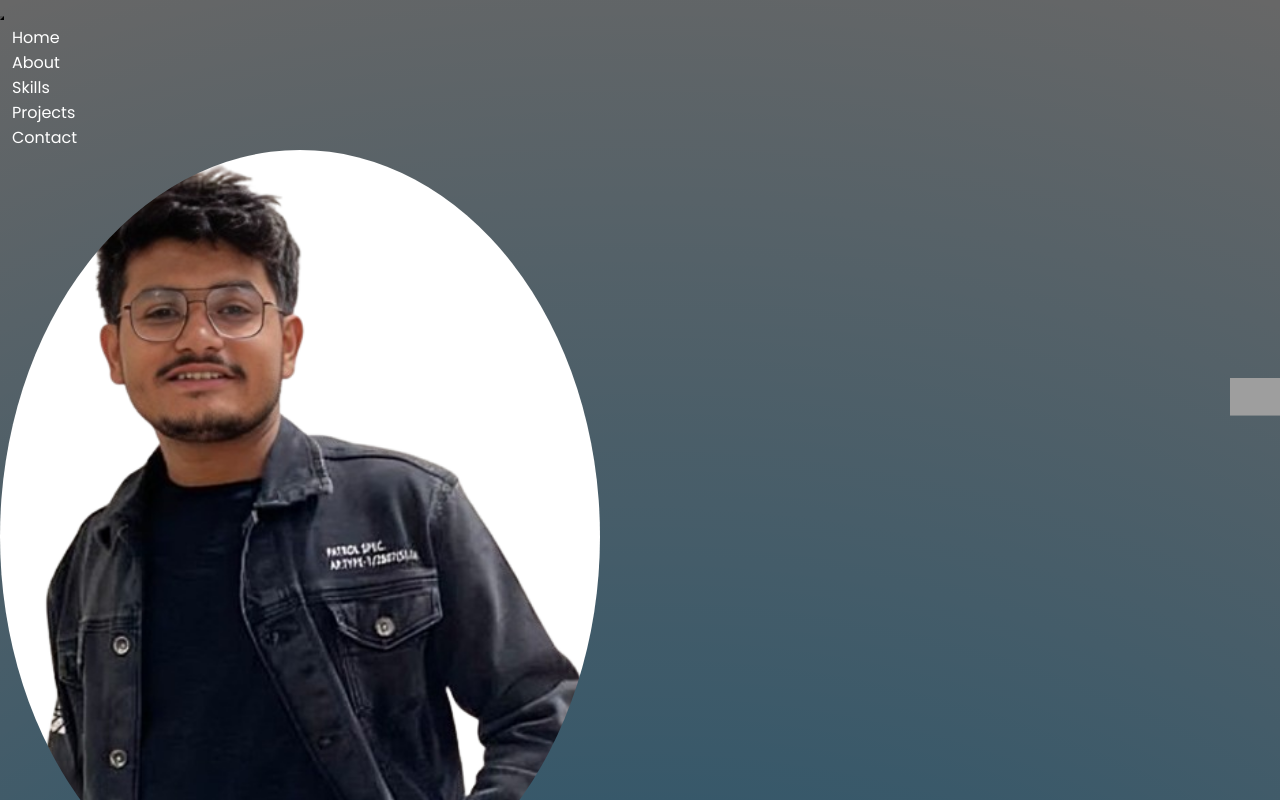
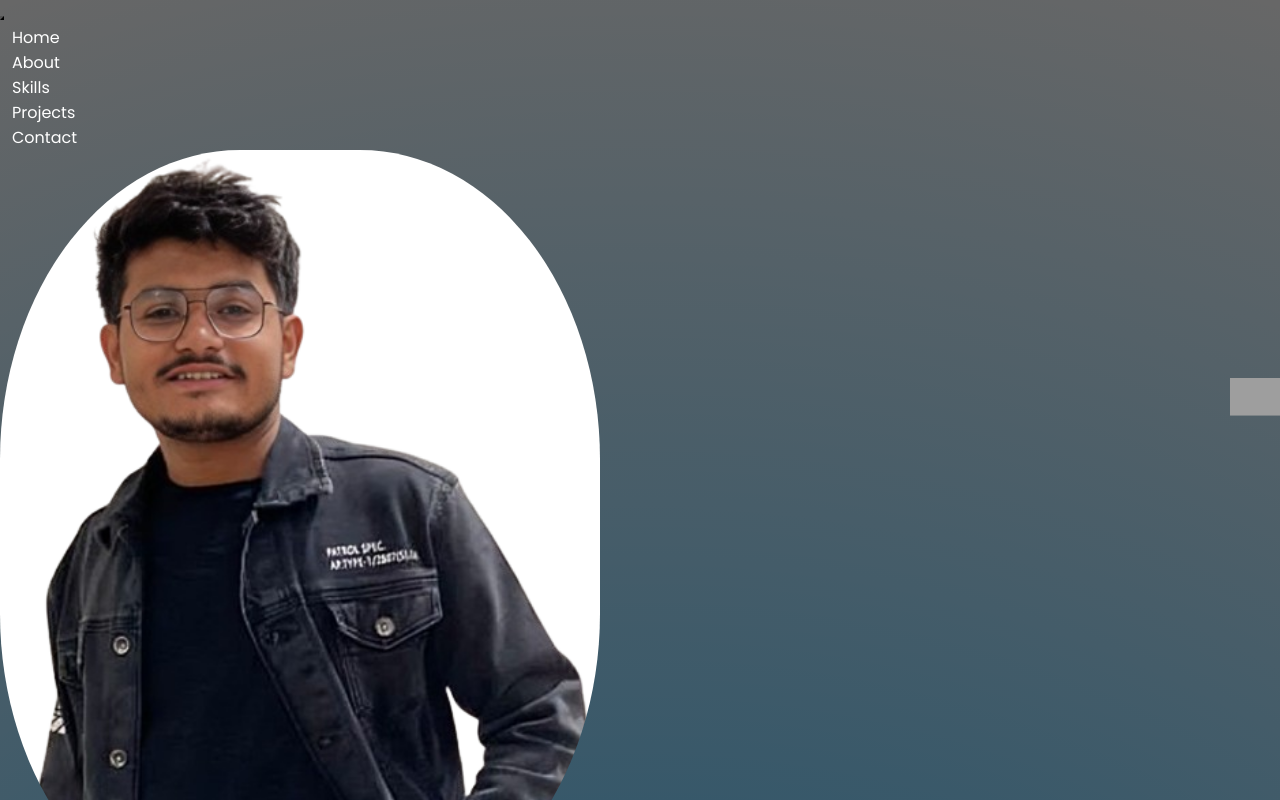
Before and after one commit to khushxal/Khushal, a React (Vite) app: page / in a window 1280 px wide. Shown: the top 800 px of the page. Built offline with nearby package versions, Linux system fonts and the light colour scheme; grey boxes are pictures that could not be loaded.

Commit message:
Changes in code

```diff
--- a/public/styles.css
+++ b/public/styles.css
@@ -74,7 +74,7 @@ img {
 }
 
 .img-fluid {
-  border-radius: 50%;
+  border-radius: 40%;
 }
 
 /* img:hover {
--- a/src/App.jsx
+++ b/src/App.jsx
@@ -20,7 +20,7 @@ function App() {
       <Contact />
       <Footer />
       <SocialMediaHandle />
-      <ToastContainer />
+      <ToastContainer theme="dark" />
     </div>
   );
 }
--- a/src/components/Contact.jsx
+++ b/src/components/Contact.jsx
@@ -99,7 +99,7 @@ function Contact() {
                 <p className="text-danger mt-3">Note</p>
                 <p>
                   I haven't handled the form data till, but i will if you give
-                  me a chance to showcase my skill. Contact Me.
+                  me a chance to showcase my skills.
                 </p>
               </div>
             </div>
```
